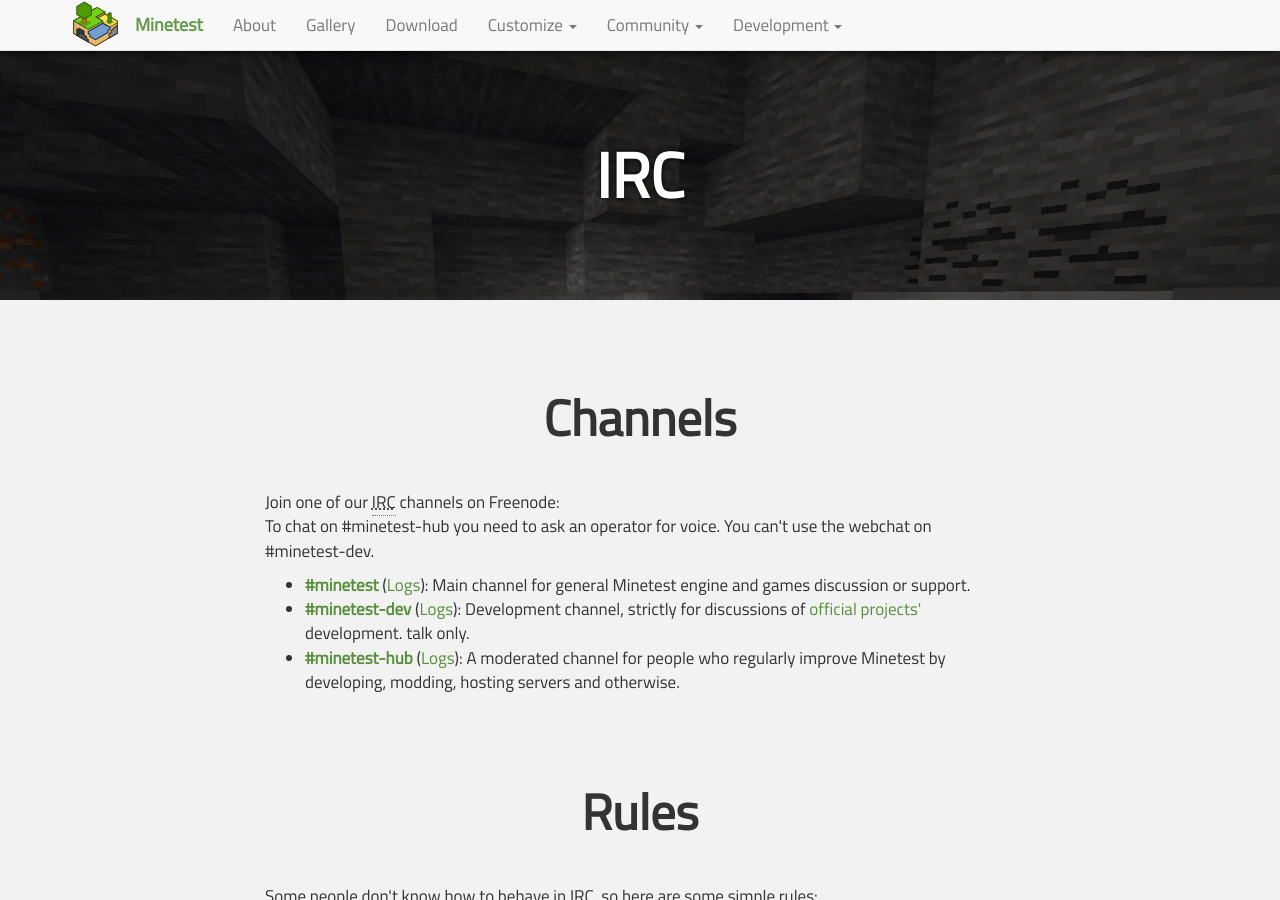
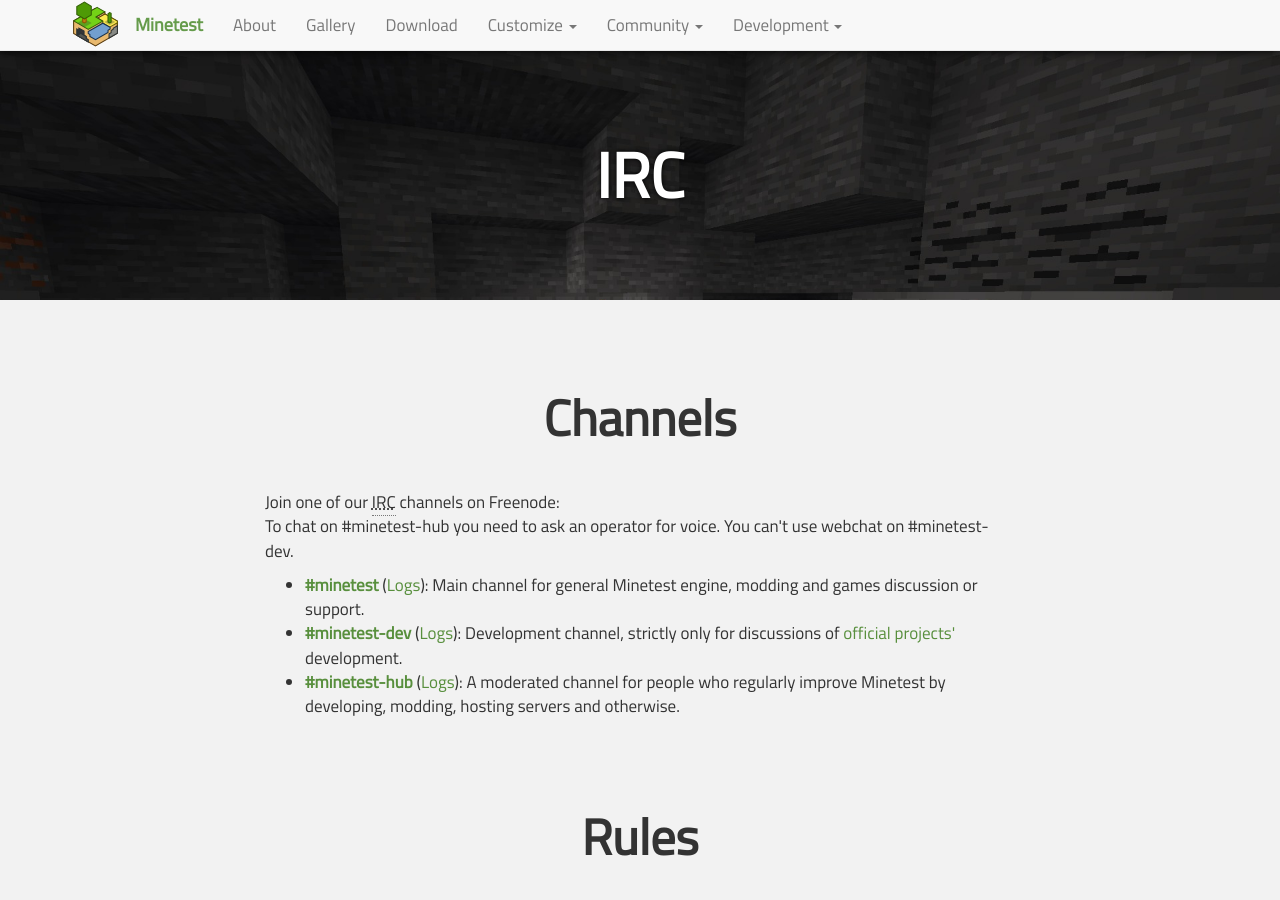
Before and after one commit to minetest/minetest.github.io, a Jekyll site: the page built from irc.html, in a window 1280 px wide and 900 px high. Built offline with Jekyll 4.4.1, drawn with Linux system fonts in a browser that asks for light colours; comment, search, counter and statistics services are not loaded.

Commit message:
Updating descriptions, removing lines.

```diff
--- a/irc.html
+++ b/irc.html
@@ -10,21 +10,19 @@ redirect_from:
 <div>
   <p>
     Join one of our <abbr title="Internet Relay Chat">IRC</abbr> channels on Freenode:<br/>
-    To chat on #minetest-hub you need to ask an operator for voice. You can't use the webchat on #minetest-dev.<br>
+    To chat on #minetest-hub you need to ask an operator for voice. You can't use webchat on #minetest-dev.<br>
   </p>
   <ul>
     <li>
       <strong><a href="https://webchat.freenode.net/?channels=#minetest">#minetest</a></strong>
         (<a href="http://irc.minetest.net/minetest">Logs</a>):
-        Main channel for general Minetest engine and games discussion or
-        support.
+        Main channel for general Minetest engine, modding and games discussion or support.
     </li>
 
     <li>
       <strong><a href="https://webchat.freenode.net/?channels=#minetest-dev">#minetest-dev</a></strong>
         (<a href="http://irc.minetest.net/minetest-dev">Logs</a>):
-        Development channel, strictly for discussions of <a href="https://github.com/minetest">official projects'</a> development.
-        talk only.
+        Development channel, strictly only for discussions of <a href="https://github.com/minetest">official projects'</a> development.
     </li>
 
     <li>
```
